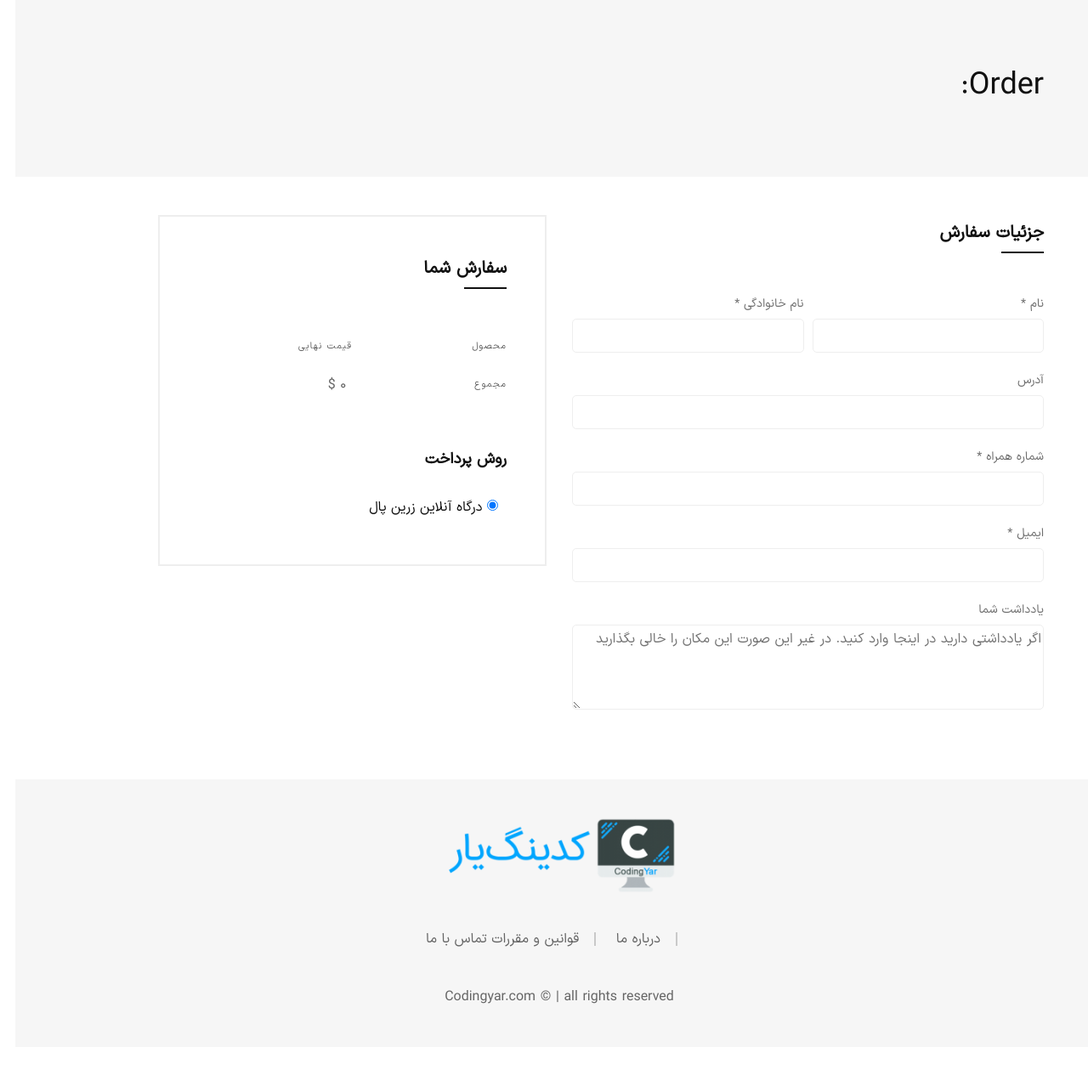
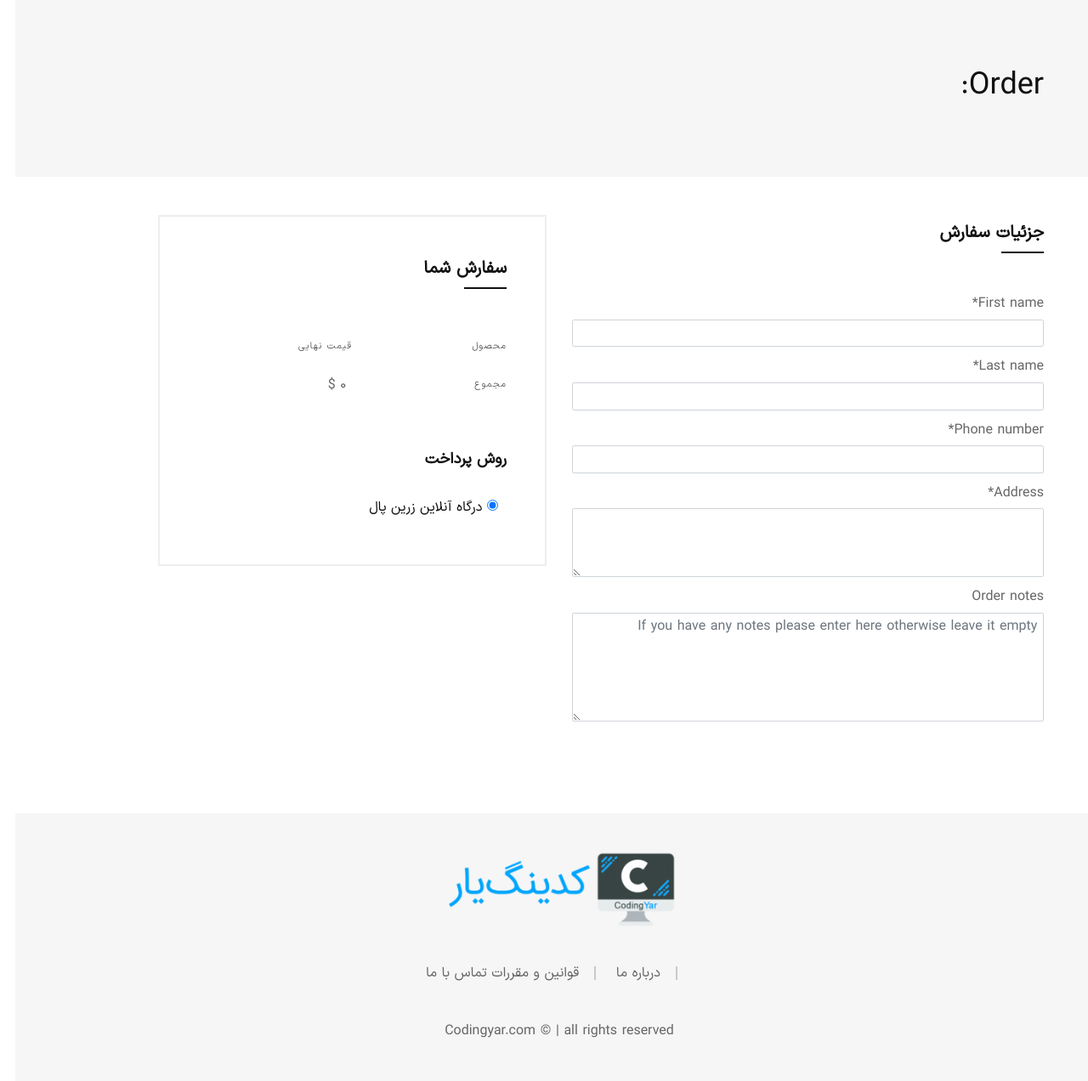
Before and after one commit to AliGanji14/online-shop, a Django app: page /order/create/ in a window 1280 px wide. Shown: the part 104-1376 px from the top of the page at 85% size. Before the commit the page ends 1285 px from the top, so only its background shows below. Run offline with Django 5.2, Linux system fonts and the light colour scheme; some libraries are stand-ins or nearby versions; some web fonts are replaced.

Commit message:
send information order

```diff
--- /dev/null
+++ b/orders/forms.py
@@ -0,0 +1,16 @@
+from django import forms
+
+from .models import Order
+
+
+class OrderForm(forms.ModelForm):
+    class Meta:
+        model = Order
+        fields = ['first_name', 'last_name', 'phone_number', 'address', 'order_note']
+        widgets = {
+            'address': forms.Textarea(attrs={'rows': 3}),
+            'order_note': forms.Textarea(attrs={
+                'rows': 5,
+                'placeholder': 'If you have any notes please enter here otherwise leave it empty',
+            }),
+        }
--- a/orders/models.py
+++ b/orders/models.py
@@ -2,21 +2,22 @@
 from django.conf import settings
 
 from products.models import Product
+from django.utils.translation import gettext as _
 
 
 class Order(models.Model):
-    user = models.ForeignKey(settings.AUTH_USER_MODEL, on_delete=models.CASCADE)
-    is_paid = models.BooleanField(default=False)
+    user = models.ForeignKey(settings.AUTH_USER_MODEL, on_delete=models.CASCADE, verbose_name=_('User'))
+    is_paid = models.BooleanField(_('is paid?'), default=False)
 
-    first_name = models.CharField(max_length=100)
-    last_name = models.CharField(max_length=100)
-    phone_number = models.CharField(max_length=11)
-    address = models.CharField(max_length=700)
+    first_name = models.CharField(_('First name'), max_length=100)
+    last_name = models.CharField(_('last name'), max_length=100)
+    phone_number = models.CharField(_('phone number'), max_length=11)
+    address = models.CharField(_('address'), max_length=700)
 
-    order_note = models.CharField(max_length=700, blank=True)
+    order_note = models.CharField(_('order notes'), max_length=700, blank=True)
 
-    datetime_created = models.DateTimeField(auto_now_add=True)
-    datetime_modified = models.DateTimeField(auto_now=True)
+    datetime_created = models.DateTimeField(_('created'), auto_now_add=True)
+    datetime_modified = models.DateTimeField(_('modified'), auto_now=True)
 
     def __str__(self):
         return f'Order {self.id}'
--- a/orders/templates/orders/order_create.html
+++ b/orders/templates/orders/order_create.html
@@ -21,8 +21,7 @@
     <!-- Breadcrumb area End -->
 
     <!-- Main Content Wrapper Start -->
-    <div class="main-content-wrapper">
-        <div class="page-content-inner">
+        <div class="page-content-inner pb-5">
             <div class="container">
                 <div class="row pt--50 pt-md--40 pt-sm--20"></div>
                 <div class="row pb--80 pb-md--60 pb-sm--40">
@@ -32,56 +31,58 @@
                             <h2>جزئیات سفارش</h2>
                         </div>
                         <div class="checkout-form">
-                            <form action="#" class="form form--checkout">
-                                <div class="form-row mb--20">
-                                    <div class="form__group col-md-6 mb-sm--30">
-                                        <label for="billing_fname" class="form__label form__label--2">نام <span
-                                                class="required">*</span></label>
-                                        <input type="text" name="billing_fname" id="billing_fname"
-                                               class="form__input form__input--2">
-                                    </div>
-                                    <div class="form__group col-md-6">
-                                        <label for="billing_lname" class="form__label form__label--2">نام خانوادگی
-                                            <span
-                                                    class="required">*</span></label>
-                                        <input type="text" name="billing_lname" id="billing_lname"
-                                               class="form__input form__input--2">
-                                    </div>
-                                </div>
-                                <div class="form-row mb--20">
-                                    <div class="form__group col-12">
-                                        <label for="billing_company" class="form__label form__label--2">آدرس</label>
-                                        <input type="text" name="billing_company" id="billing_company"
-                                               class="form__input form__input--2">
-                                    </div>
-                                </div>
-                                <div class="form-row mb--20">
-                                    <div class="form__group col-12">
-                                        <label for="billing_phone" class="form__label form__label--2">شماره همراه
-                                            <span
-                                                    class="required">*</span></label>
-                                        <input type="text" name="billing_phone" id="billing_phone"
-                                               class="form__input form__input--2">
-                                    </div>
-                                </div>
-                                <div class="form-row mb--20">
-                                    <div class="form__group col-12">
-                                        <label for="billing_email" class="form__label form__label--2">ایمیل <span
-                                                class="required">*</span></label>
-                                        <input type="email" name="billing_email" id="billing_email"
-                                               class="form__input form__input--2">
-                                    </div>
-                                </div>
-                                <div class="form-row">
-                                    <div class="form__group col-12">
-                                        <label for="orderNotes" class="form__label form__label--2">یادداشت
-                                            شما</label>
-                                        <textarea class="form__input form__input--2 form__input--textarea"
-                                                  id="orderNotes" name="orderNotes"
-                                                  placeholder="اگر یادداشتی دارید در اینجا وارد کنید. در غیر این صورت این مکان را خالی بگذارید"></textarea>
-                                    </div>
-                                </div>
-                            </form>
+                            {{ form|crispy }}
+{#                            <form action="#" class="form form--checkout">#}
+{#                                <div class="form-row mb--20">#}
+{#                                    <div class="form__group col-md-6 mb-sm--30">#}
+{#                                        <label for="billing_fname" class="form__label form__label--2">نام <span#}
+{#                                                class="required">*</span></label>#}
+{#                                        <input type="text" name="billing_fname" id="billing_fname"#}
+{#                                               class="form__input form__input--2">#}
+{#                                    </div>#}
+{#                                    <div class="form__group col-md-6">#}
+{#                                        <label for="billing_lname" class="form__label form__label--2">نام خانوادگی#}
+{#                                            <span#}
+{#                                                    class="required">*</span></label>#}
+{#                                        <input type="text" name="billing_lname" id="billing_lname"#}
+{#                                               class="form__input form__input--2">#}
+{#                                    </div>#}
+{#                                </div>#}
+{#                                <div class="form-row mb--20">#}
+{#                                    <div class="form__group col-12">#}
+{#                                        <label for="billing_company" class="form__label form__label--2">آدرس</label>#}
+{#                                        <input type="text" name="billing_company" id="billing_company"#}
+{#                                               class="form__input form__input--2">#}
+{#                                    </div>#}
+{#                                </div>#}
+{#                                <div class="form-row mb--20">#}
+{#                                    <div class="form__group col-12">#}
+{#                                        <label for="billing_phone" class="form__label form__label--2">شماره همراه#}
+{#                                            <span#}
+{#                                                    class="required">*</span></label>#}
+{#                                        <input type="text" name="billing_phone" id="billing_phone"#}
+{#                                               class="form__input form__input--2">#}
+{#                                    </div>#}
+{#                                </div>#}
+{#                                <div class="form-row mb--20">#}
+{#                                    <div class="form__group col-12">#}
+{#                                        <label for="billing_email" class="form__label form__label--2">ایمیل <span#}
+{#                                                class="required">*</span></label>#}
+{#                                        <input type="email" name="billing_email" id="billing_email"#}
+{#                                               class="form__input form__input--2">#}
+{#                                    </div>#}
+{#                                </div>#}
+{#                                <div class="form-row">#}
+{#                                    <div class="form__group col-12">#}
+{#                                        <label for="orderNotes" class="form__label form__label--2">یادداشت#}
+{#                                            شما</label>#}
+{#                                        <textarea class="form__input form__input--2 form__input--textarea"#}
+{#                                                  id="orderNotes" name="orderNotes"#}
+{#                                                  placeholder="اگر یادداشتی دارید در اینجا وارد کنید. در غیر این صورت این مکان را خالی بگذارید"></textarea>#}
+{#                                    </div>#}
+{#                                </div>#}
+{#                            </form>#}
+{#                            #}
                         </div>
                     </div>
                     <div class="col-xl-5 offset-xl-1 col-lg-6 mt-md--40">
--- a/orders/views.py
+++ b/orders/views.py
@@ -1,5 +1,9 @@
 from django.shortcuts import render
+
+from .forms import OrderForm
 
 
 def order_create_view(request):
-    return render(request, 'orders/order_create.html')
+    return render(request, 'orders/order_create.html', context={
+        'form': OrderForm(),
+    })
```
Also changed, not shown: orders/locale/fa/LC_MESSAGES/django.po, 1 other file.
